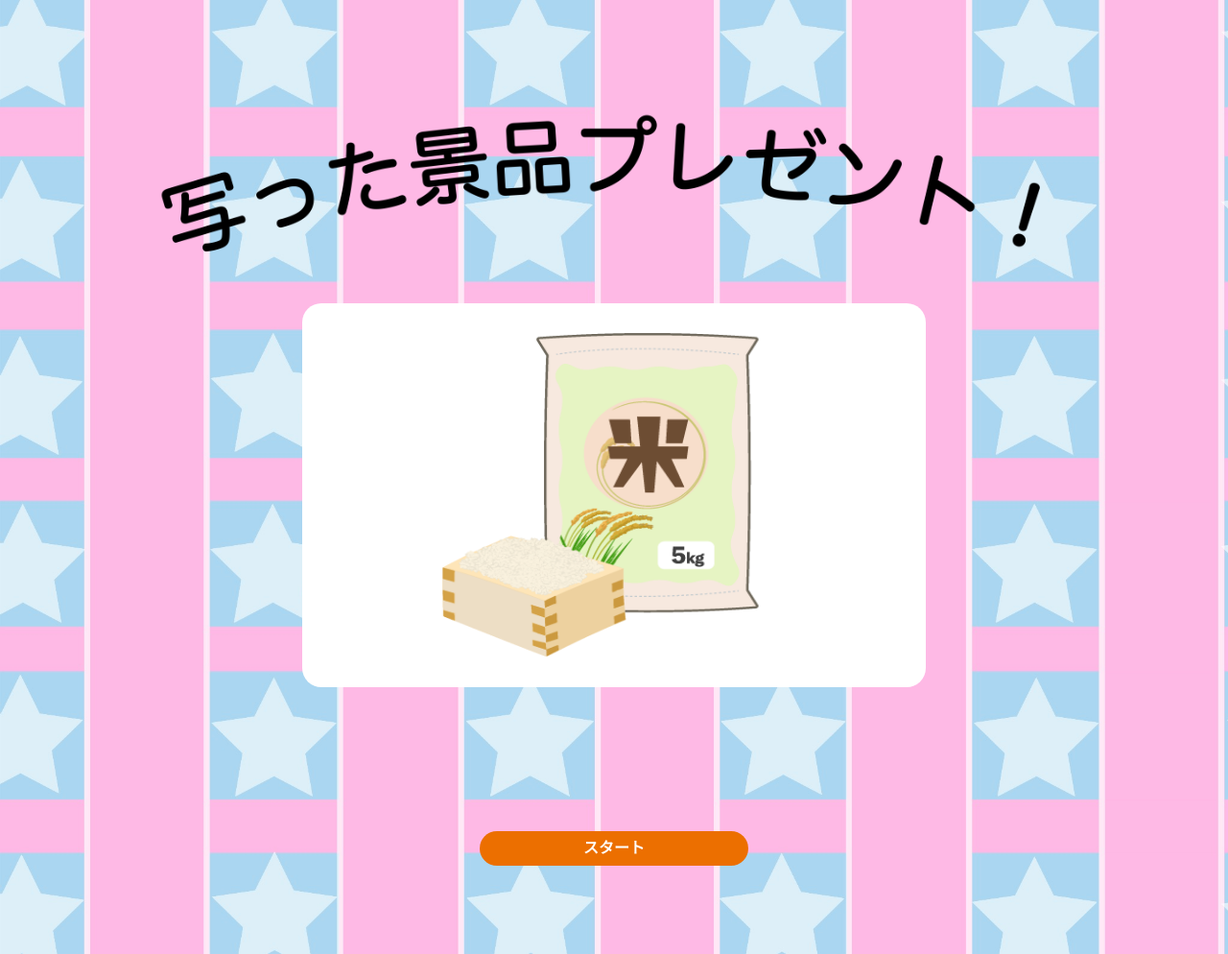
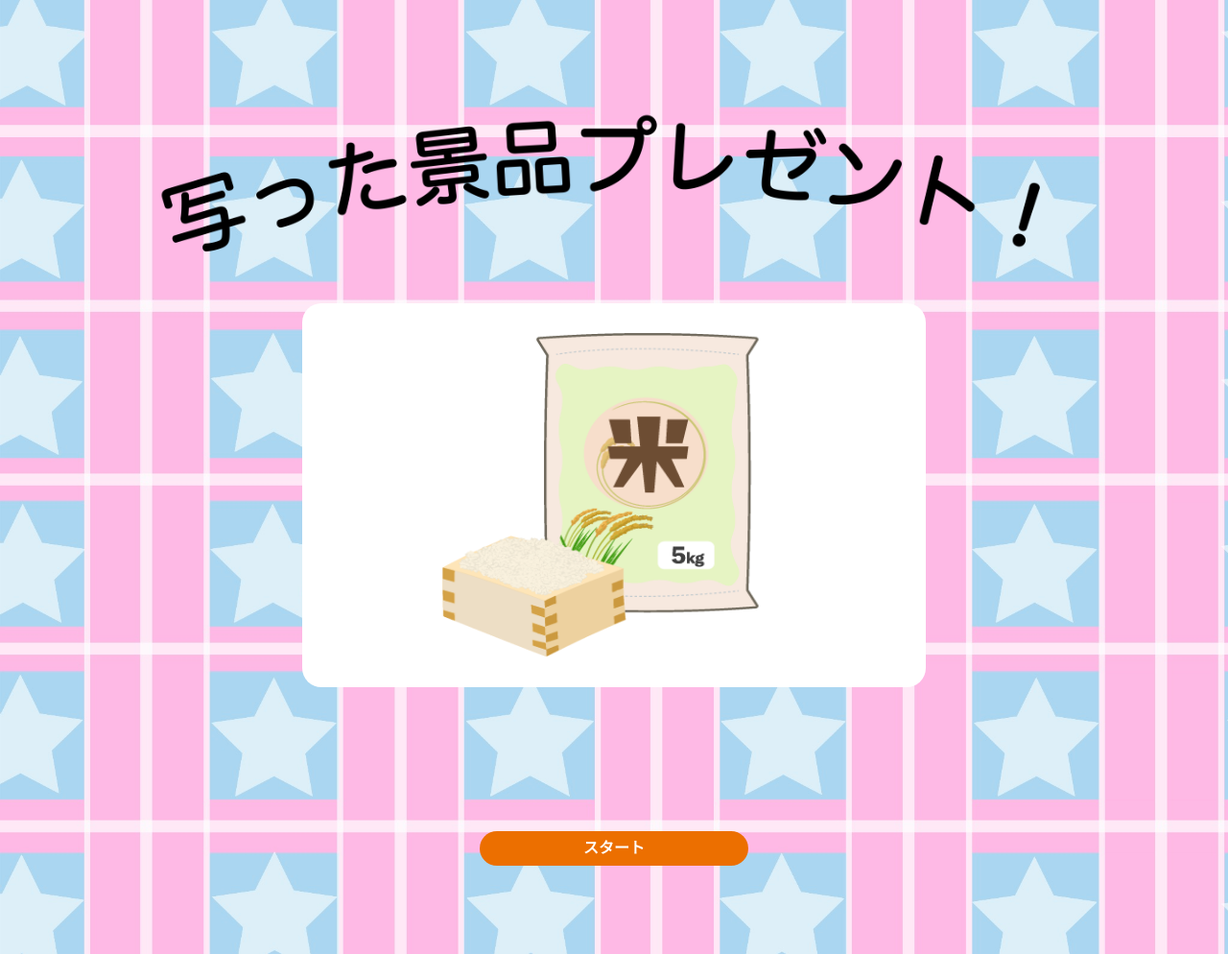
Before and after one commit to pixelpeak/roulette, a plain HTML site: page index.html in a window 1280 px wide. Shown: the whole page at 96% size. Drawn offline with Linux system fonts and the light colour scheme.

Commit message:
add:bk-img_simple

```diff
--- a/css/styles.css
+++ b/css/styles.css
@@ -2,7 +2,7 @@ body {
   font-size: 16px;
   font-weight: bold;
   font-family: Arial, sans-serif;
-  background-image: url(../img/bk_star.jpeg) ;
+  background-image: url(../img/bk_starv3.jpeg) ;
   background-size: cover;
   background-repeat: no-repeat;
   width: 100%;
```
Also changed, not shown: img/bk_starv2.jpeg (added), img/bk_starv3.jpeg (added).
